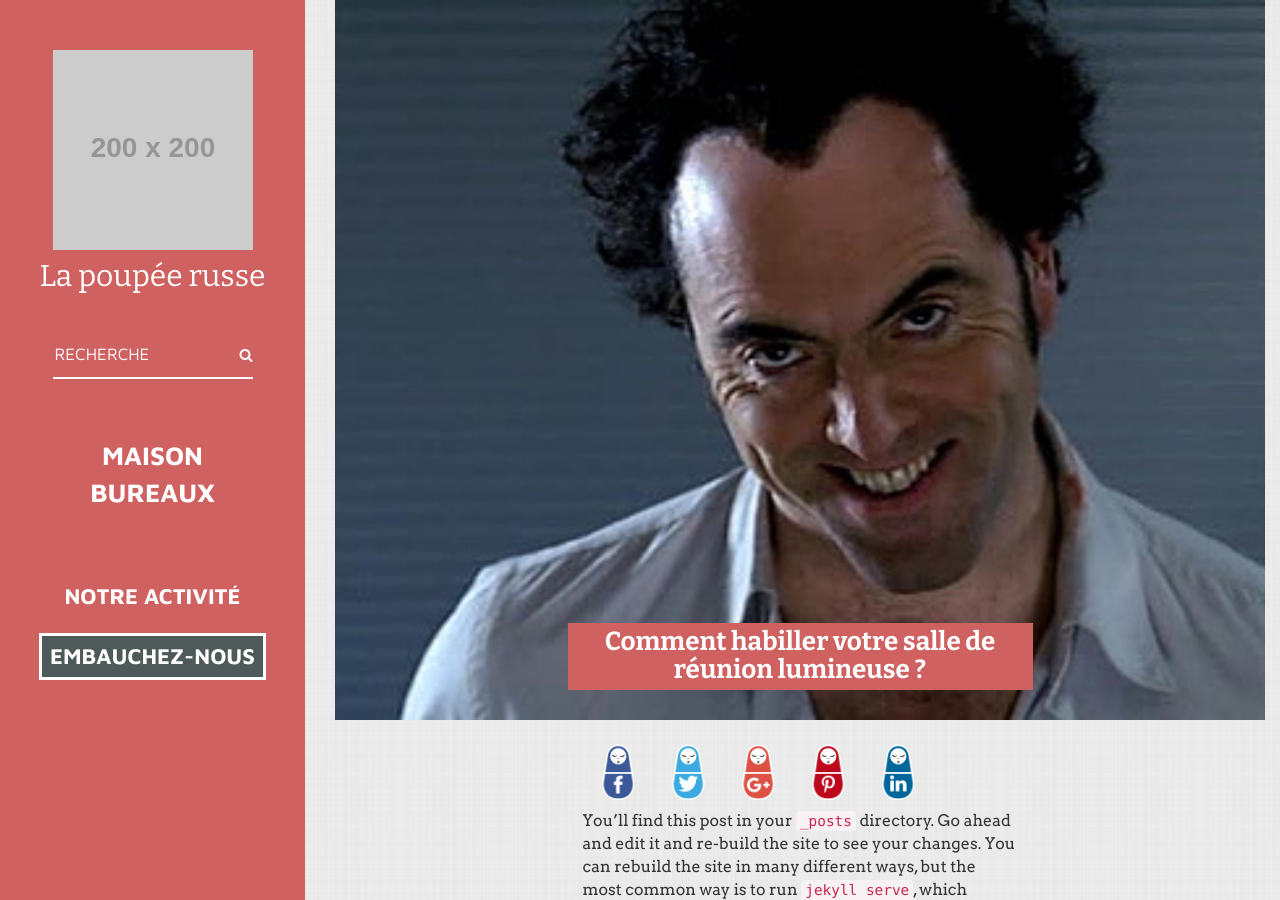
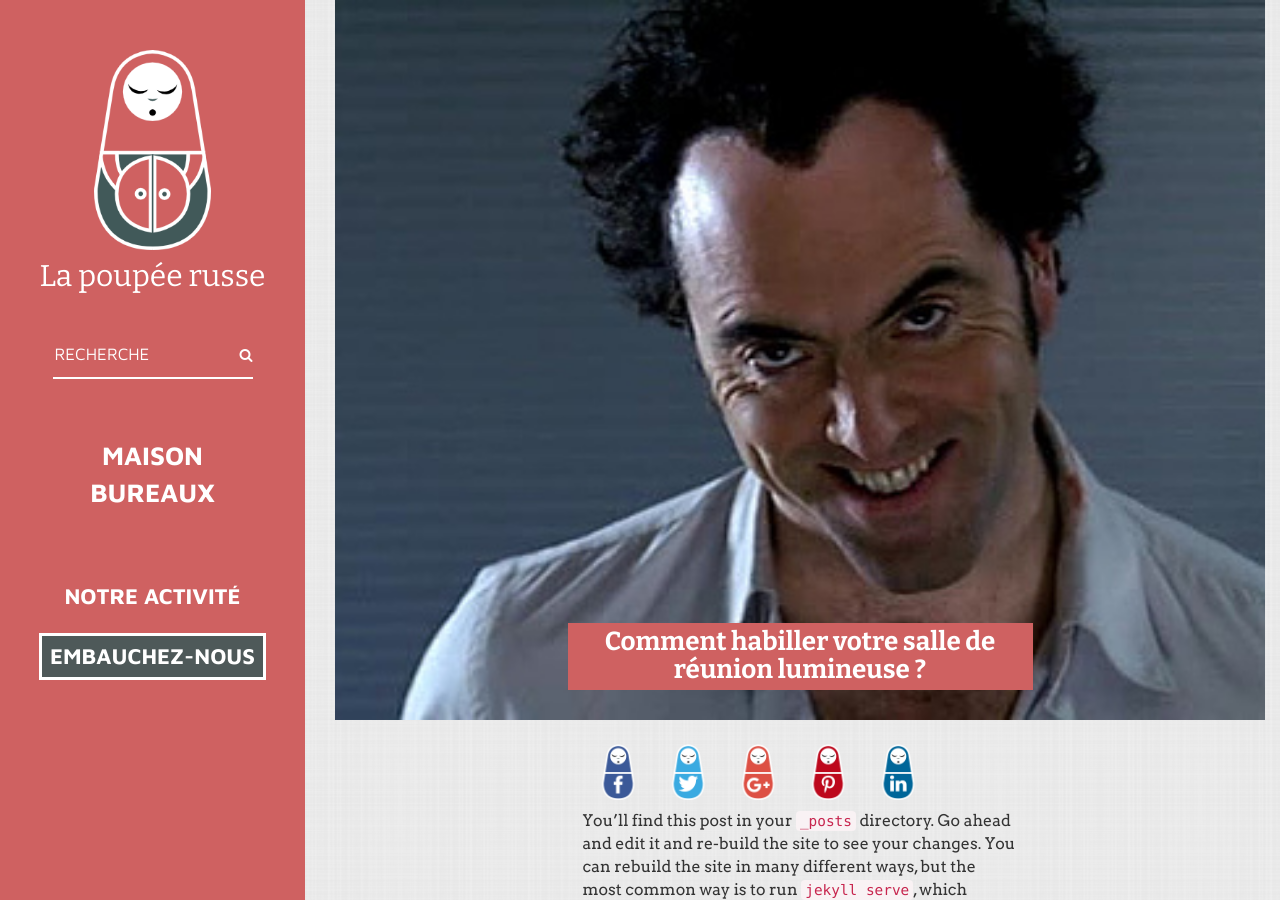
Before and after one commit to Koroeskohr/la-poupee-russe, a Jekyll site: the page built from _posts/2016-02-09-welcome-to-jekyll.markdown, in a window 1280 px wide and 900 px high. Built offline with Jekyll 4.4.1, drawn with Linux system fonts in a browser that asks for light colours; nearby versions of some CDN libraries.

Commit message:
Adding logo in menu

```diff
--- a/_includes/header.html
+++ b/_includes/header.html
@@ -1,7 +1,7 @@
 <header class="hidden-sm hidden-xs">
   <div class="logo">
     <a href="/">
-      <img src="http://placehold.it/200x200" alt="Logo">
+      <img src="{{ site.baseurl }}/images/general/logo.png" alt="Logo">
       <h1>La poupée russe</h1>
     </a>
   </div>
--- a/_sass/_header.scss
+++ b/_sass/_header.scss
@@ -40,6 +40,11 @@ nav a {
   margin-bottom: 4.0rem;
   & a {
     text-decoration: none;
+
+    & img {
+      height: 200px;
+      width: auto;
+    }
   }
 }
 
```
Also changed, not shown: images/general/logo.png (added), images/general/logo_mask.png (added).
